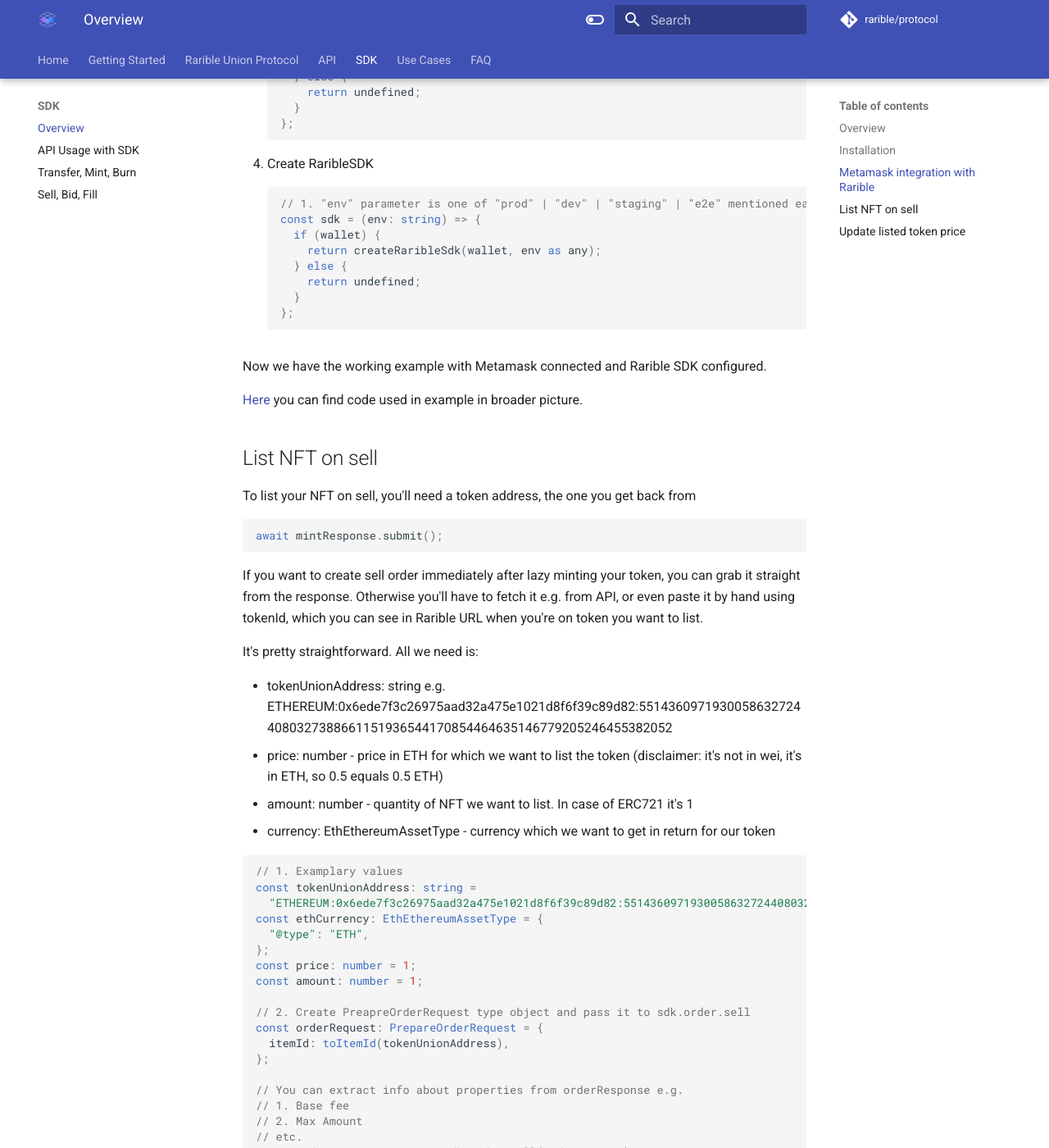
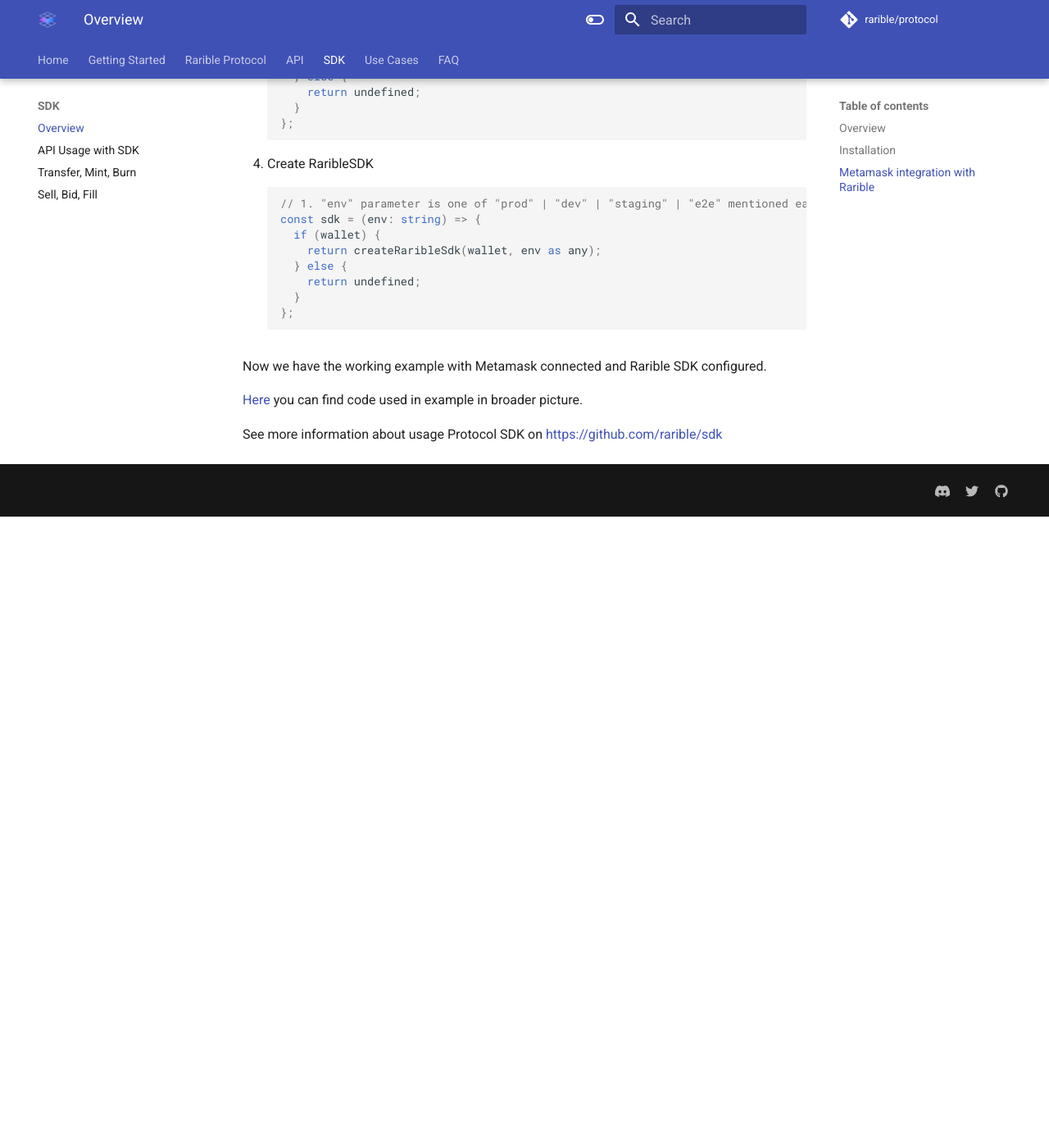
Before and after one commit to rarible/protocol, an MkDocs documentation site: the page built from docs/union-sdk.md, in a window 1280 px wide and 1400 px high, scrolled down 3255 px. Shown: the whole window at 82% size. Built offline with MkDocs 1.6.1 and Material for MkDocs 9.7.7, drawn with Linux system fonts in a browser that asks for light colours; comment, search, counter and statistics services are not loaded; after the commit the page ends 3885 px from its top, so only the background shows below that; some of the changed text lies outside the part shown.

Commit message:
feat: rename union to multichain protocol

````diff
--- a/docs/union-sdk.md
+++ b/docs/union-sdk.md
@@ -1,16 +1,15 @@
 ---
-title: Rarible Protocol SDK
-description: Rarible Protocol SDK enables applications to interact with protocol easily: query, issue, trade NFTs on any blockchain supported
+title: Rarible Protocol Multichain SDK
+description: Rarible Protocol Multichain SDK enables applications to interact with protocol easily: query, issue, trade NFTs on any blockchain supported
 ---
 
 # Rarible Protocol SDK
 
-
 ## Overview
 
-Rarible creates Union SDK, an abstraction of complicated blockchain logic underneath, allowing end-users to interact with the blockchain to create some sorts of assets (ERC721, ERC1155) and list them to sell, trade, etc.
+Rarible creates Multichain SDK, an abstraction of complicated blockchain logic underneath, allowing end-users to interact with the blockchain to create some sorts of assets (ERC721, ERC1155) and list them to sell, trade, etc.
 
-In other words, Union SDK is ready to go, NFT marketplace functionality, which you can use out of the box.
+In other words, Multichain SDK is ready to go, NFT marketplace functionality, which you can use out of the box.
 
 Currently, Rarible Protocol SDK supports following blockchains:
 
@@ -165,78 +164,4 @@
 
 [Here](https://github.com/rarible/example/tree/master/src/sdk) you can find code used in example in broader picture.
 
-
-## List NFT on sell
-
-To list your NFT on sell, you'll need a token address, the one you get back from
-
-```typescript
-await mintResponse.submit();
-```
-
-If you want to create sell order immediately after lazy minting your token, you can grab it straight from the response. Otherwise you'll have to fetch it e.g. from API, or even paste it by hand using tokenId, which you can see in Rarible URL when you're on token you want to list.
-
-It's pretty straightforward. All we need is:
-
-- tokenUnionAddress: string e.g. ETHEREUM:0x6ede7f3c26975aad32a475e1021d8f6f39c89d82:55143609719300586327244080327388661151936544170854464635146779205246455382052
-- price: number - price in ETH for which we want to list the token (disclaimer: it's not in wei, it's in ETH, so 0.5 equals 0.5 ETH)
-- amount: number - quantity of NFT we want to list. In case of ERC721 it's 1
-- currency: EthEthereumAssetType - currency which we want to get in return for our token
-
-```typescript
-// 1. Examplary values
-const tokenUnionAddress: string =
-  "ETHEREUM:0x6ede7f3c26975aad32a475e1021d8f6f39c89d82:55143609719300586327244080327388661151936544170854464635146779205246455382052";
-const ethCurrency: EthEthereumAssetType = {
-  "@type": "ETH",
-};
-const price: number = 1;
-const amount: number = 1;
-
-// 2. Create PreapreOrderRequest type object and pass it to sdk.order.sell
-const orderRequest: PrepareOrderRequest = {
-  itemId: toItemId(tokenUnionAddress),
-};
-
-// You can extract info about properties from orderResponse e.g.
-// 1. Base fee
-// 2. Max Amount
-// etc.
-const orderResponse = await sdk.order.sell(orderRequest);
-
-// 3. Submit the transaction -> it will pop up the metamask asking you to sign a transaction, signing is free so there should not be any price associated
-const response = await orderResponse.submit({
-  price,
-  amount,
-  currency: ethCurrency,
-});
-// We get order id from response, it can be useful when we want to update sell order
-```
-
-## Update listed token price
-
-To update listed token price you need sell order id.
-
-Due to security circumstances you can't update token price to higher than the one created in original sell order. If you want to boost the price up, you need to cancel sell order and create a new one.
-
-```typescript
-const price: number = 0.8;
-const ethCurrency: EthEthereumAssetType = {
-  "@type": "ETH",
-};
-
-const orderId =
-  "ETHEREUM:0x6e794fd04bcf21ee7f347874aefdf36ec1a7b73b5694760b367a7644765a6368";
-
-const updateOrderRequest: PrepareOrderUpdateRequest = {
-  orderId: toOrderId(orderId),
-};
-
-const updateResponse = await sdk.order.sellUpdate(updateOrderRequest);
-
-const response = await updateResponse.submit({
-  price,
-});
-```
-
 See more information about usage Protocol SDK on [https://github.com/rarible/sdk](https://github.com/rarible/sdk)
--- a/mkdocs.yml
+++ b/mkdocs.yml
@@ -8,7 +8,7 @@
       - 'Community and resources': 'getting-started/community.md'
       - 'Reasons for using protocol': 'getting-started/reasons.md'
       - 'Glossary': 'getting-started/glossary.md'
-  - 'Rarible Union Protocol':
+  - 'Rarible Protocol':
       - 'Overview': 'overview/union.md'
       - 'Ethereum':
           - 'Ethereum Overview': 'ethereum/ethereum-overview.md'
````
Also changed, not shown: docs/overview/union.md (+0 -2 lines), docs/union-sdk/nft.md (+5 -5 lines), docs/union-sdk/order.md (+6 -6 lines), docs/overview/img/union_architecture.png.
